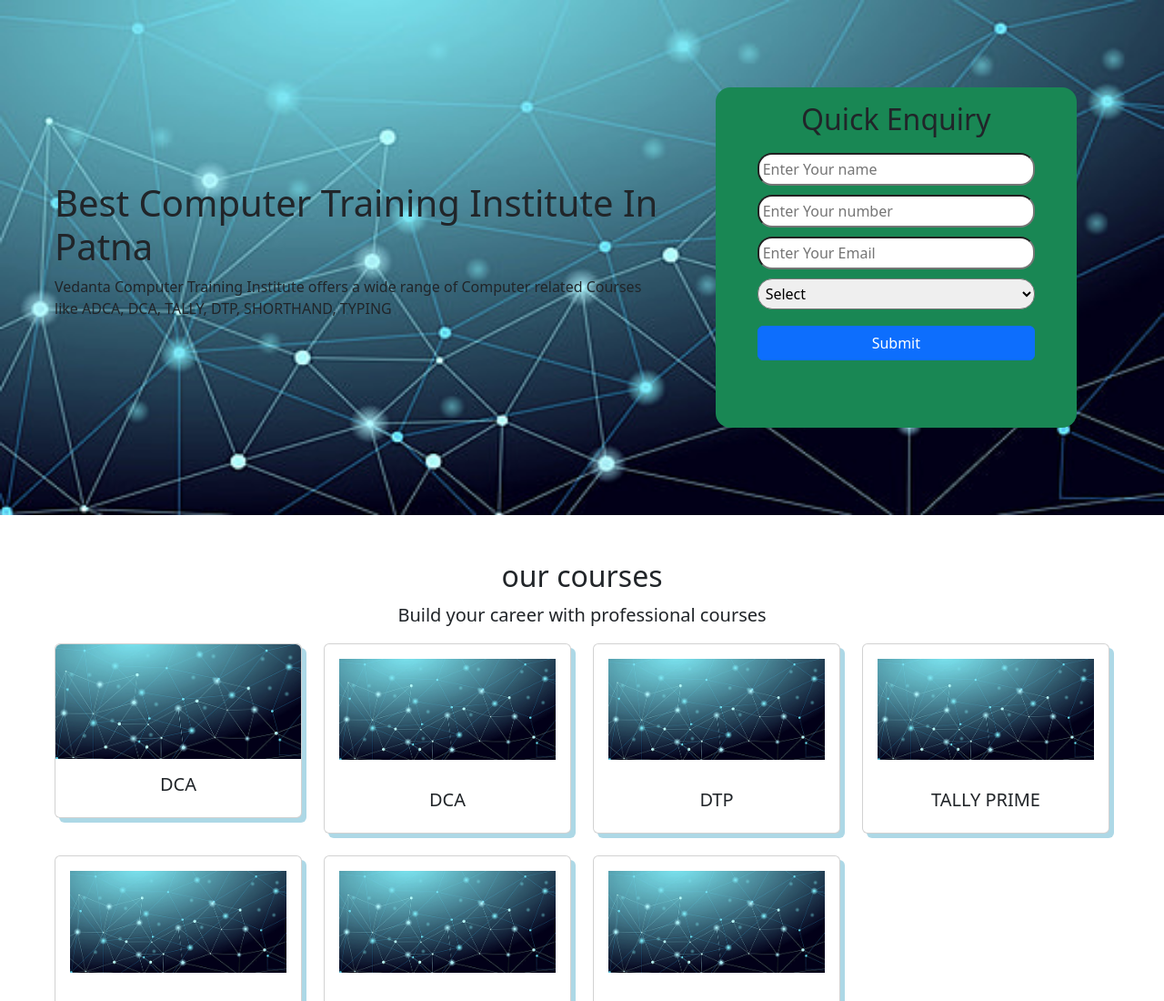
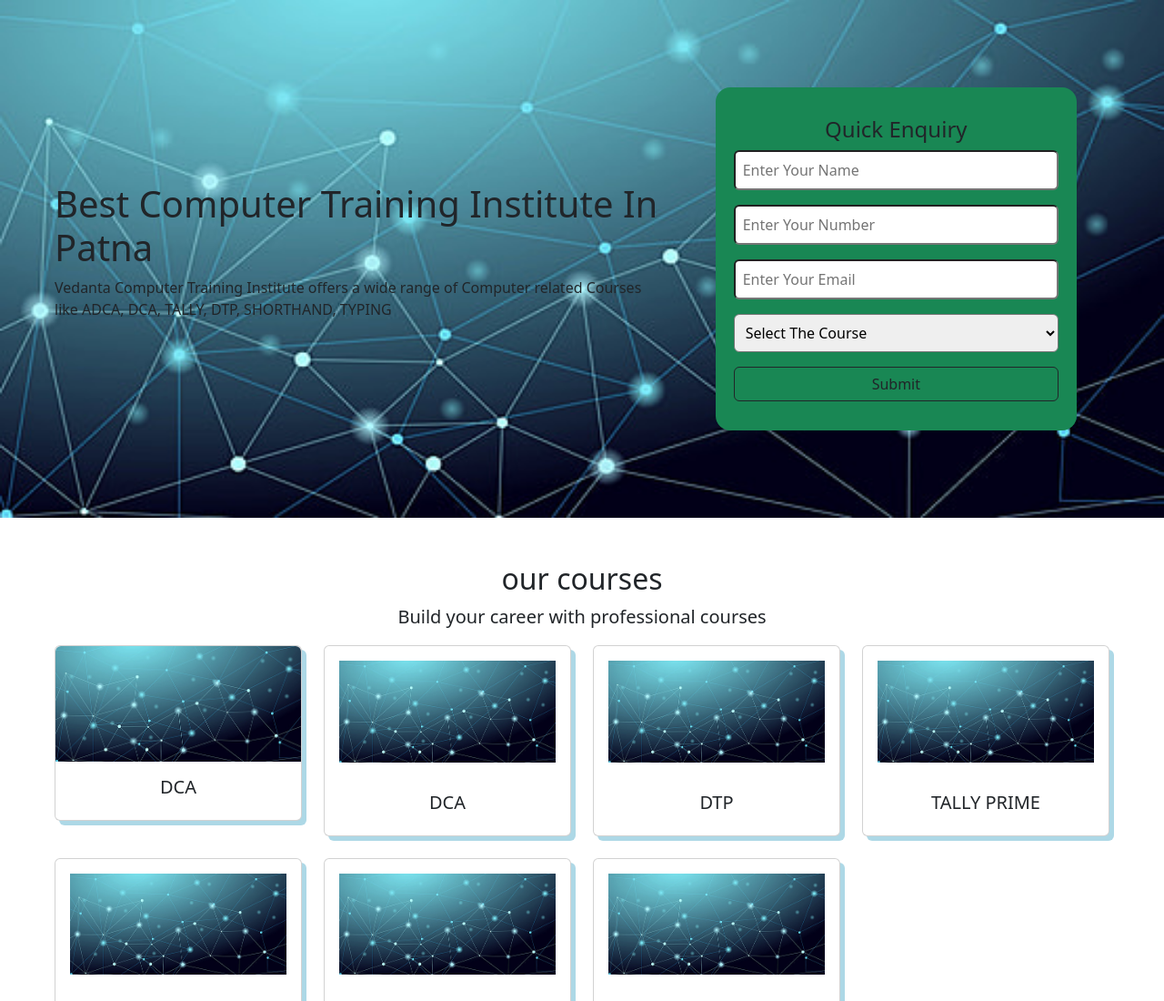
Before and after one commit to Demo001user/vf, a plain HTML site: page index.html in a window 1280 px wide. Shown: the top 1100 px of the page at 91% size. Drawn offline with nearby package versions, Linux system fonts and the light colour scheme.

Commit message:
7-03-2022

```diff
--- a/index.html
+++ b/index.html
@@ -26,33 +26,21 @@
                     <p>Vedanta Computer Training Institute offers a wide range of Computer related Courses like ADCA, DCA, TALLY, DTP, SHORTHAND, TYPING</p>
                 </div>
                 </div>
-                <div class="col-md-5 p-5">
+                <div class="col-md-5 p-md-5">
                     <div class="container bg-success p-3 text-center rounded-4" >
-                        <div class="row text-center">
-                            <h2>Quick Enquiry</h2>
-                        </div>
-                        <form action="">
-
-                            <div class="row" style="margin: 10px 30px;">
-                                <input type="text" placeholder="Enter Your name" class="p-1 rounded-4">
-                            </div>
-                            <div class="row" style="margin: 10px 30px;">
-                                <input type="number" placeholder="Enter Your number" class="p-1 rounded-4">
-                            </div>
-                            <div class="row" style="margin: 10px 30px;">
-                                <input type="email" placeholder="Enter Your Email" class="p-1 rounded-4">
-                            </div>
-                            <div class="row" style="margin: 10px 30px;">
-                                <select name="" id="" class="p-1 rounded-4">
-                                    <option value="">Select</option>
-                                    <option value="">DTP</option>
-                                    <option value="">TALLY PRIME</option>
-                                    <option value="">DCA</option>
-                                    <option value="">SHORTHAND</option>
-                                </select>
-                            </div>
-                                <div class="row pb-5 pt-2" style="margin: 10px 30px;">
-                                <button class="btn btn-primary" onclick="al()">Submit</button>
+                        <div class="row text-center p-3">
+                           <h4>Quick Enquiry</h4>
+                           <input type="text" class="form-group p-2 rounded mb-3" id="" placeholder="Enter Your Name">
+                           <input type="number" class="form-group p-2 rounded mb-3" id="" placeholder="Enter Your Number">
+                           <input type="email" class="form-group p-2 rounded mb-3" id="" placeholder="Enter Your Email">
+                           <select class="form-group rounded p-2 mb-3" id="">
+                            <option value="">Select The Course</option>
+                            <option value="">DCA</option>
+                            <option value="">DTP</option>
+                            <option value="">TALLY PRIME</option>
+                            <option value="">TYPING</option>
+                           </select>
+                           <button class="btn btn-outline-dark">Submit</button>
                             </div>
 
 
```
